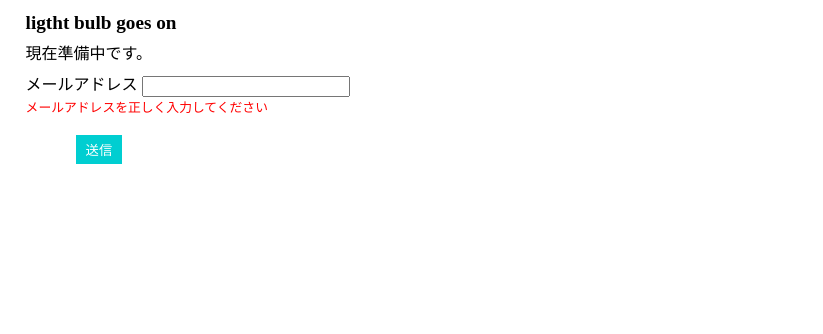
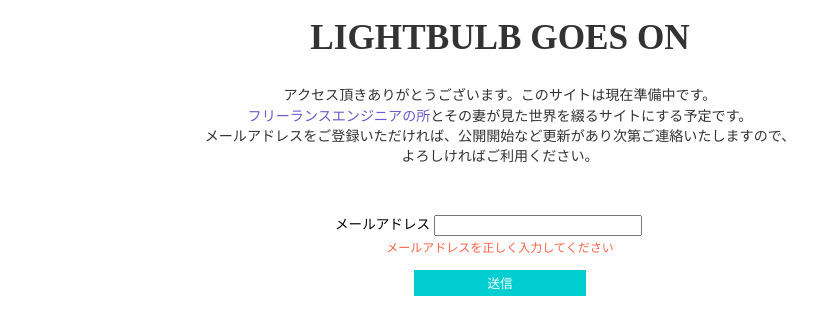
Before and after one commit to kibitan/lightbulbgoeson, a plain HTML site: page index.html in a window 1280 px wide. Shown: the whole page, without its empty margins (0-823 px from the left). Drawn offline with Linux system fonts and the light colour scheme; a web font is replaced by a local one.

Commit message:
PC layout

```diff
--- a/index.html
+++ b/index.html
@@ -8,20 +8,23 @@
   <link rel="stylesheet" media="all" type="text/css" href="pc.css" />
   <link rel="styleshe生et" media="all" type="text/css" href="sp.css" />
   <link rel="stylesheet" media="all" type="text/css" href="reset.css" />
+  <link href="https://fonts.googleapis.com/css?family=Inknut+Antiqua:800" rel="stylesheet">
 </head>
 
 <body>
+  <header>
+    <h1>LIGHTBULB GOES ON</h1>
+  </header>
   <main>
-    <h1>ligtht bulb goes on</h1>
-    <p>現在準備中です。</p>
+    <p>アクセス頂きありがとうございます。このサイトは現在準備中です。<br/><a href="http://ctokoro.me">フリーランスエンジニアの所</a>とその妻が見た世界を綴るサイトにする予定です。<br/>メールアドレスをご登録いただければ、公開開始など更新があり次第ご連絡いたしますので、<br/>よろしければご利用ください。</p>
     <form class="formrun" action="https://form.run/api/v1/r/sSKRQBkk92sYknp7n92B" method="post" target="_blank">
-      <div>
+      <div class="form_content">
         <label>メールアドレス</label>
         <input name="メールアドレス" type="text" data-formrun-type="email" data-formrun-required>
         <div class="error_comment" data-formrun-show-if-error="メールアドレス">メールアドレスを正しく入力してください</div>
       </div>
 
-      <button type="submit" data-formrun-error-text="未入力の項目があります" data-formrun-submitting-text="送信中...">送信</button>
+      <button type="submit" data-formrun-submitting-text="送信中...">送信</button>
     </form>
   </main>
 </body>
--- a/pc.css
+++ b/pc.css
@@ -1,22 +1,60 @@
 @media screen and (min-width: 641px) {
+body{
+	max-width: 1000px;
+	margin: 0 auto;
+}
+
+.top_50{
+	margin-top: 50px;
+}
+
+
 
 main{
-	max-width: 1000px;
-	margin: 1% 2%;
+	width:80%;
+	margin:3% auto 2% auto;
 }
 
-main h1{
-	font-size: 120%;
+header h1{
+	font-size: 220%;
+	margin:2%;
+	color: #333;
+	text-align: center;
 	font-weight:bold;
+	font-family: 'Inknut Antiqua', serif;
+}
+
+ main p{
+	line-height: 1.45em;
+	font-size: 88%;
+	width: 80%;
+	margin:0 auto 14px auto;
+	text-align: center;
+	color: #333;
+}
+
+main p a{
+	text-decoration: none;
+	color: #6A5ACD;
+}
+
+main p a:hover{
+	text-decoration: underline;
+}
+
+.formrun{
+	width:330px;
+	margin:6% auto 0 auto;
+}
+
+.formrun .form_content{
 
 }
 
-main h1, main p{
-	margin-bottom: 14px;
-}
 
 .formrun div label{
 	margin-bottom: 5px;
+	font-size: 85%;
 }
 
 .formrun div input{
@@ -24,18 +62,23 @@ main h1, main p{
 }
 
 .error_comment{
-	font-size: 80%;
-	color:red;
-	margin-top: 5px;
+	font-size: 75%;
+	color:#FF6347;
+	margin-top: 6px;
+	text-align: center;
 }
 
 body form.formrun button{
-	margin: 2% 5%;
+	width: 172px;
+	font-size: 80%;
+	text-align: center;
+	display: block;
+	margin: 5% auto;
 	background-color: #00CED1;
 	color:#fff;
-	padding:5px 10px;
+	padding:3px 10px 4px 10px;
 	border:none;
+}
+
 
 }
-
-}
```
Also changed, not shown: thanks.html (+12 -1 lines).
